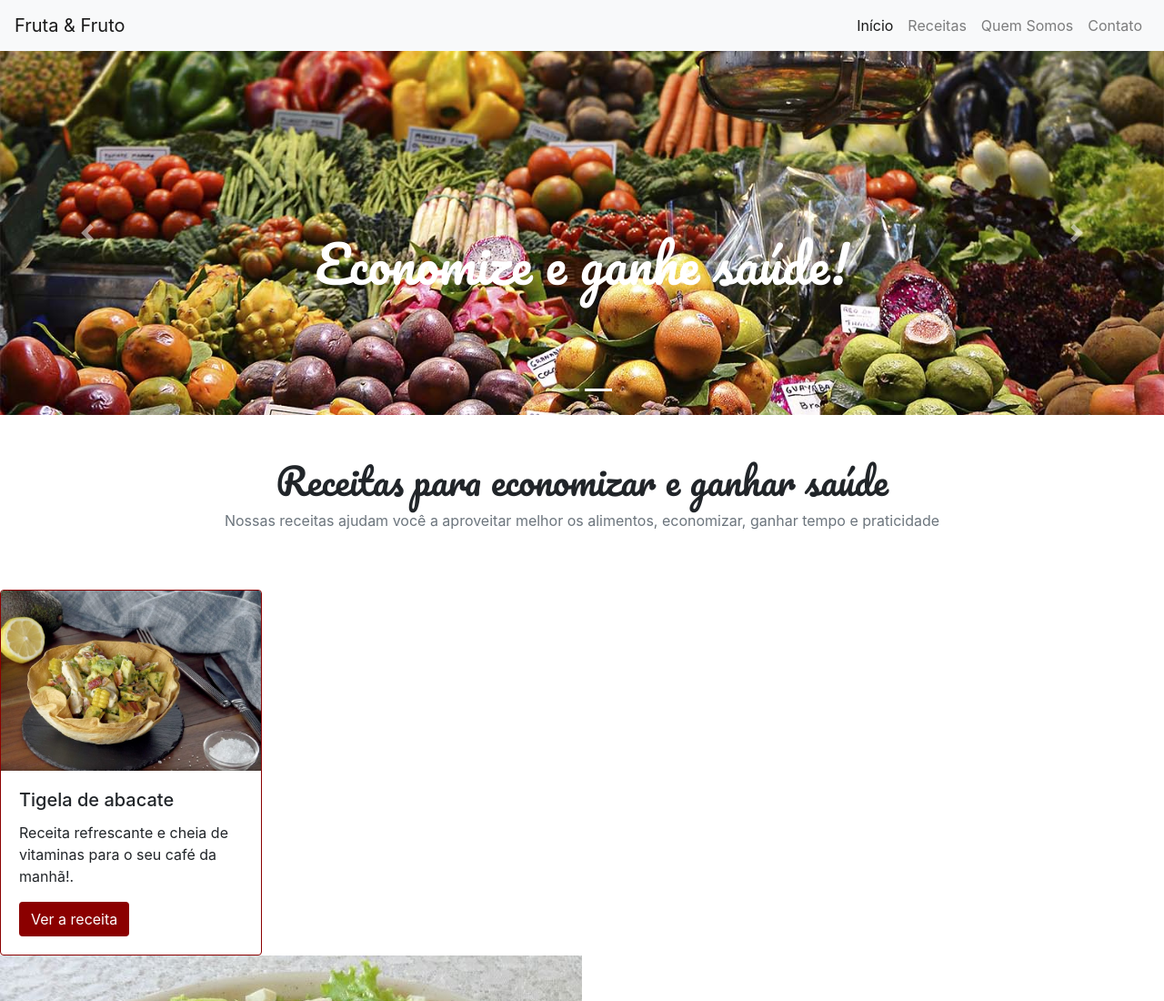
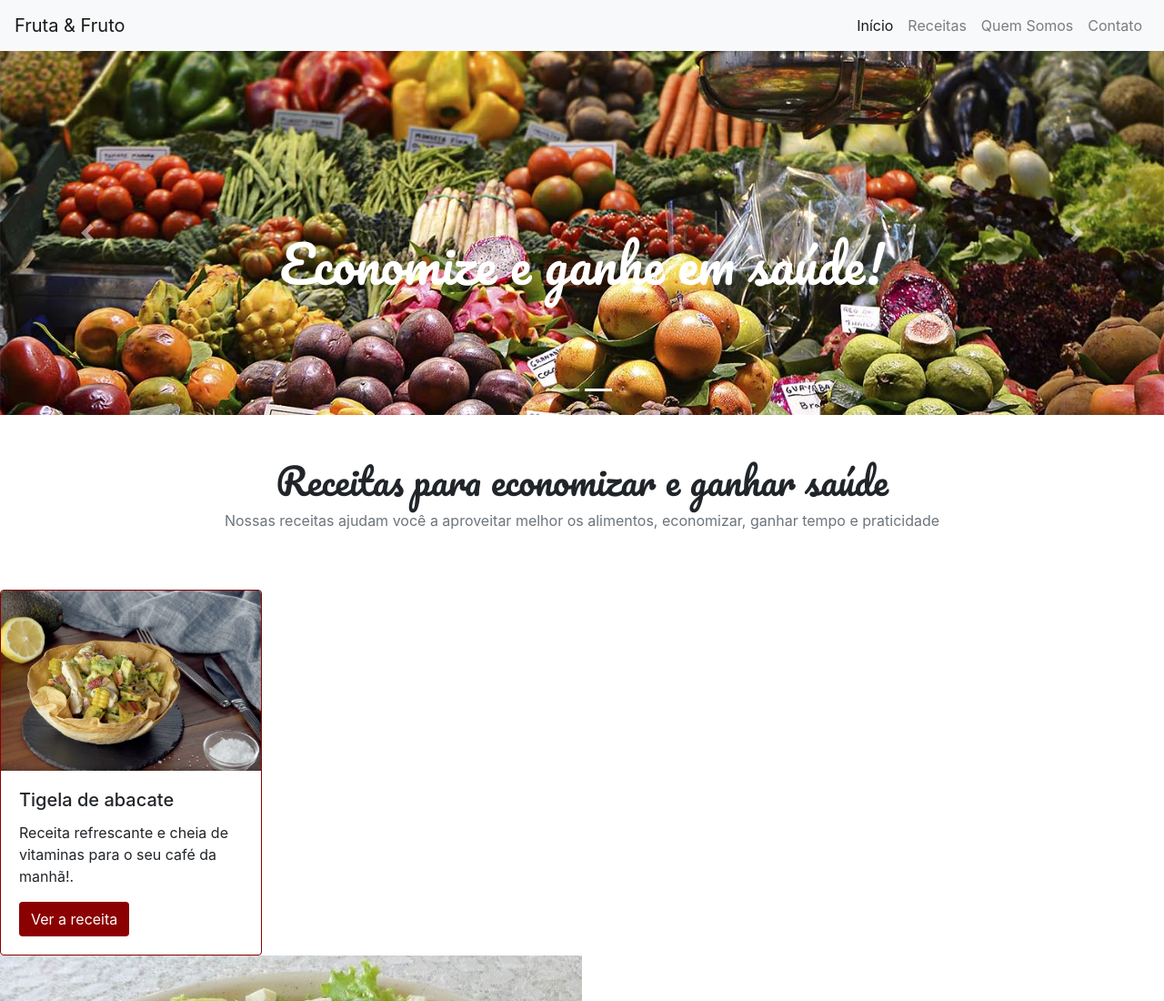
Before and after one commit to GustavoRidgue/Bootstrap-4, a plain HTML site: page index.html in a window 1280 px wide. Shown: the top 1100 px of the page at 91% size. Drawn offline with nearby package versions, Linux system fonts and the light colour scheme.

Commit message:
segundo commit teste

```diff
--- a/index.html
+++ b/index.html
@@ -57,7 +57,7 @@
 			    <div class="carousel-item">
 			      <img src="img/carrosel2.jpg" class="d-block w-100 imagem-carrossel" alt="...">
 			      <div class="carousel-caption d-none d-md-block h-50">
-			        <h1 class="fonte-titulo display-4">Economize e ganhe saúde!</h1>
+			        <h1 class="fonte-titulo display-4">Economize e ganhe em saúde!</h1>
 			      </div>
 			    </div>
 			  </div>
```
